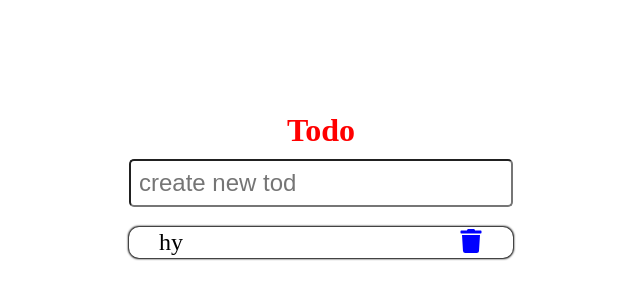
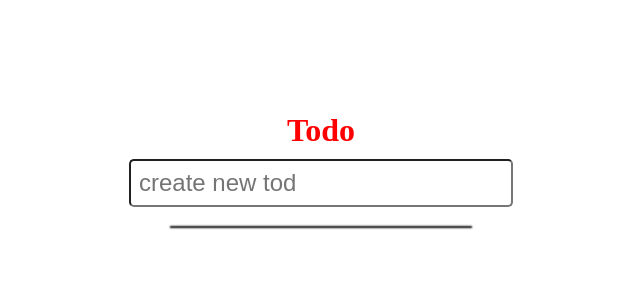
Before and after one commit to bruk19/react-todo-app, a React (Create React App) app: page / in a window 1280 px wide. Shown: the part 48-348 px from the top of the page, without its empty margins (319-959 px from the left). Built offline with nearby package versions, Linux system fonts and the light colour scheme.

Commit message:
Add implimantation of remove button

```diff
--- a/src/App.css
+++ b/src/App.css
@@ -30,7 +30,7 @@ input {
 .todo-list {
   display: flex;
   height: auto;
-  width: 30%;
+  width: 300px;
   max-height: 50rem;
   overflow-y: auto;
   margin: 10px auto;
--- a/src/components/TodoItem.js
+++ b/src/components/TodoItem.js
@@ -1,10 +1,12 @@
-import React from 'react'
+import React, { useContext } from 'react'
 import { FaTrash } from "react-icons/fa";
-function TodoItem() {
+import { TodoContext } from '../context/TodContext';
+function TodoItem({ todo = { id:'', text:''}}) {
+  const {deleteTodo} = useContext(TodoContext);
   return (
     <div className='todo-item'>
-        <p className='tod-item-text'>hy</p>
-        <FaTrash size='1.5rem' color='blue' cursor='pointer'/>
+        <p className='tod-item-text'>{todo.text}</p>
+        <FaTrash onClick={() => deleteTodo(todo.id)} color='blue' cursor='pointer'/>
     </div>
   )
 }
--- a/src/components/TodoList.js
+++ b/src/components/TodoList.js
@@ -1,12 +1,20 @@
-import React from 'react'
+import React, { useContext } from 'react'
+import { TodoContext } from '../context/TodContext'
 import TodoItem from './TodoItem'
 
 function TodoList() {
+  const {todos} = useContext(TodoContext);
+
   return (
     <div className='todo-list'>
-      <TodoItem />
+      {todos.map(todo => {
+        return (
+        <TodoItem todo={todo} key={todo.id} />
+        )
+      })}
+
     </div>
   )
 }
 
-export default TodoList
+export default TodoList;
```
